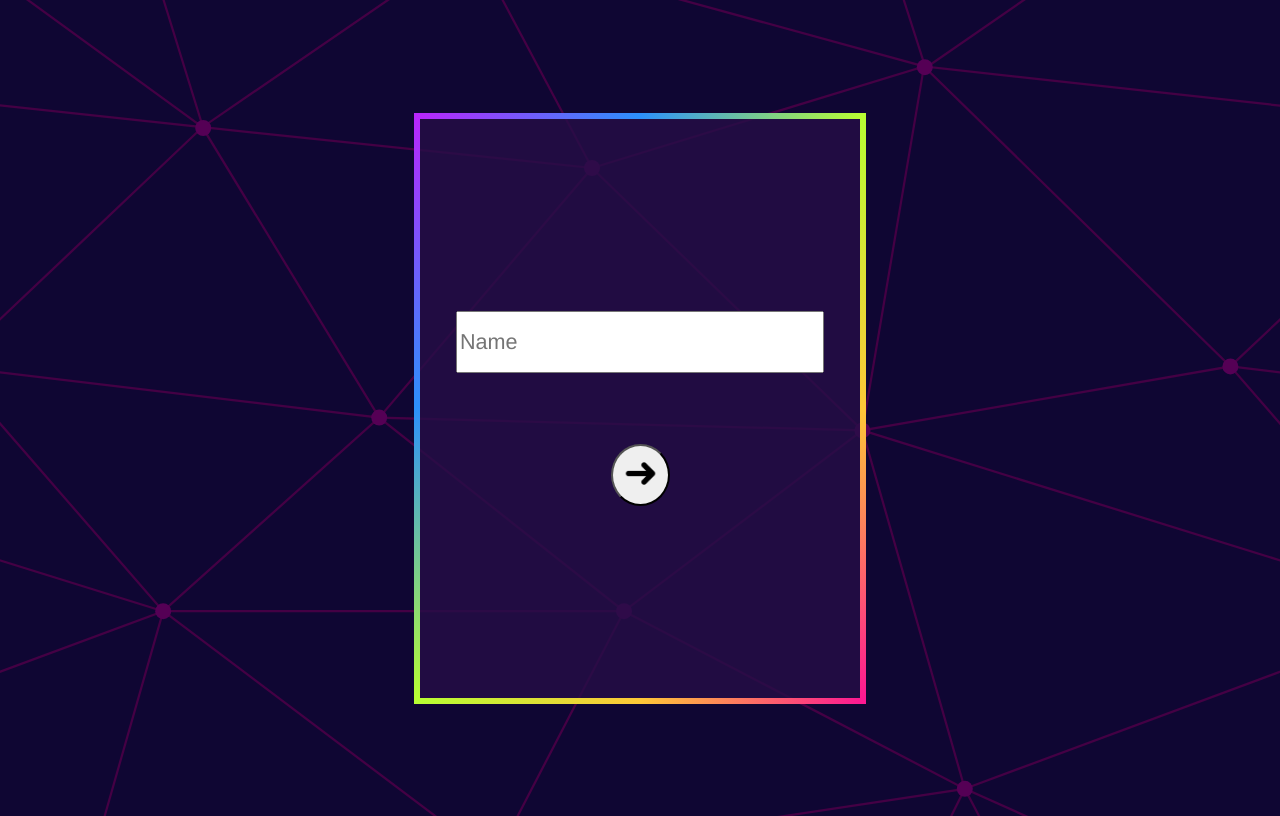
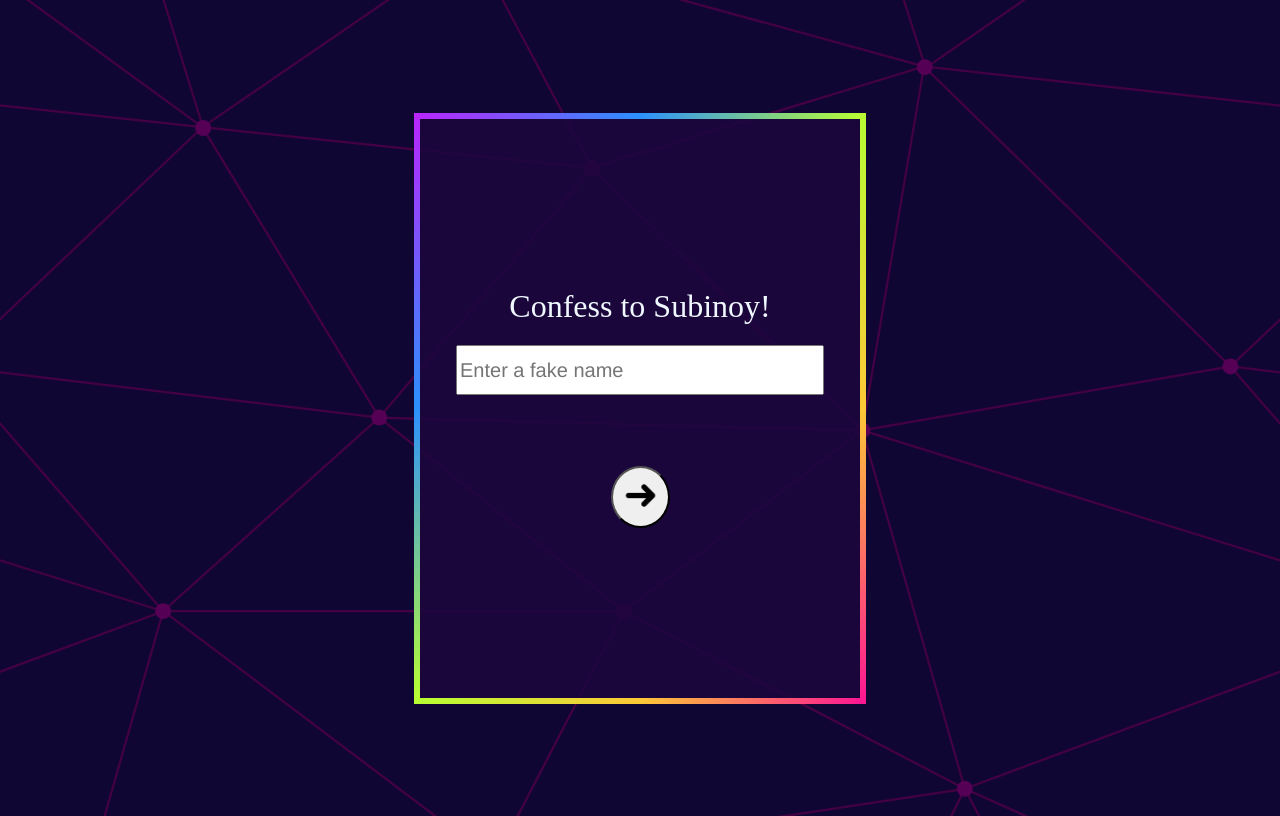
Before and after one commit to subinoybiswas/friend.ly, a plain HTML site: page Frontend/home.html in a window 1280 px wide. Drawn offline with Linux system fonts and the light colour scheme.

Commit message:
Added somethings to frontend

```diff
--- a/Frontend/home.css
+++ b/Frontend/home.css
@@ -10,7 +10,6 @@ body {
   -moz-background-size: cover;
   -o-background-size: cover;
   background-size: cover;
-
 }
 .login-box {
   display: flex;
@@ -22,7 +21,7 @@ body {
   justify-content: center;
   border: 6px solid transparent;
   /* background-color:#302244; */
-  background-color: rgba(38, 14, 71, 0.8);
+  background-color: rgba(29, 6, 61, 0.9);
 
   border-image: linear-gradient(
     to bottom right,
@@ -38,12 +37,13 @@ body {
 @media only screen and (max-width: 600px) {
   .login-box {
     width: 40vh;
+
   }
 
   #name {
     width: 35vh;
-    height: 6vh;
-    margin-bottom: 2%;
+    min-height: 7vh;
+
   }
 }
 
@@ -60,6 +60,11 @@ body {
     width: 45vh;
     height: 7vh;
     margin-bottom: 35px;
+    transition: height 0.2s width 0.2s;
+  }
+  #name:focus {
+    width: 46vh;
+    height: 8vh;
   }
 }
 
@@ -69,11 +74,19 @@ body {
 }
 
 #name {
-  font-size: 2.7ch;
+  font-size: 2.5ch;
   font-family: "Franklin Gothic Medium", "Arial Narrow", Arial, sans-serif;
 }
 
 img {
   width: 35px;
   height: 35px;
+  user-select: none;
 }
+.name-txt {
+  text-align: center;
+  width: 45vh;
+  font-size: 4ch;
+  margin-bottom: 20px;
+  color: aliceblue;
+}
--- a/Frontend/home.html
+++ b/Frontend/home.html
@@ -13,7 +13,8 @@
             <!-- <div class="clr-box"> -->
 
                 <!-- <div class="txt-div"> -->
-                    <input type="text" id="name" placeholder="Name"><br><br>
+                    <div class="name-txt">Confess to Subinoy!</div>
+                    <input type="text" id="name" placeholder="Enter a fake name"><br><br>
                 <!-- </div> -->
                 <!-- <div class="btn-div"> -->
                     <button id="btn"><img src="app-g2f8bdbdec_1280.png" alt="arrow"></div></button>
--- a/Frontend/writeMessage.css
+++ b/Frontend/writeMessage.css
@@ -22,7 +22,7 @@ body {
   width: 45vh;
   padding-top: 25vh;
   padding-bottom: 25vh;
-  background-color: aliceblue;
+  background-color:  rgba(29, 6, 61, 0.9);
   border-radius: 10px;
   border: 10px solid transparent;
   border-image: linear-gradient(
@@ -38,6 +38,7 @@ body {
 .name {
   font-size: 4ch;
   margin-bottom: 20px;
+  color: aliceblue;
 }
 @media only screen and (max-width: 600px) {
   .msg-box {
```
Also changed, not shown: Frontend/viewMessages.html (added, +12 -0 lines), Frontend/bg-img.png (deleted), Frontend/viewMessages.css (added).
